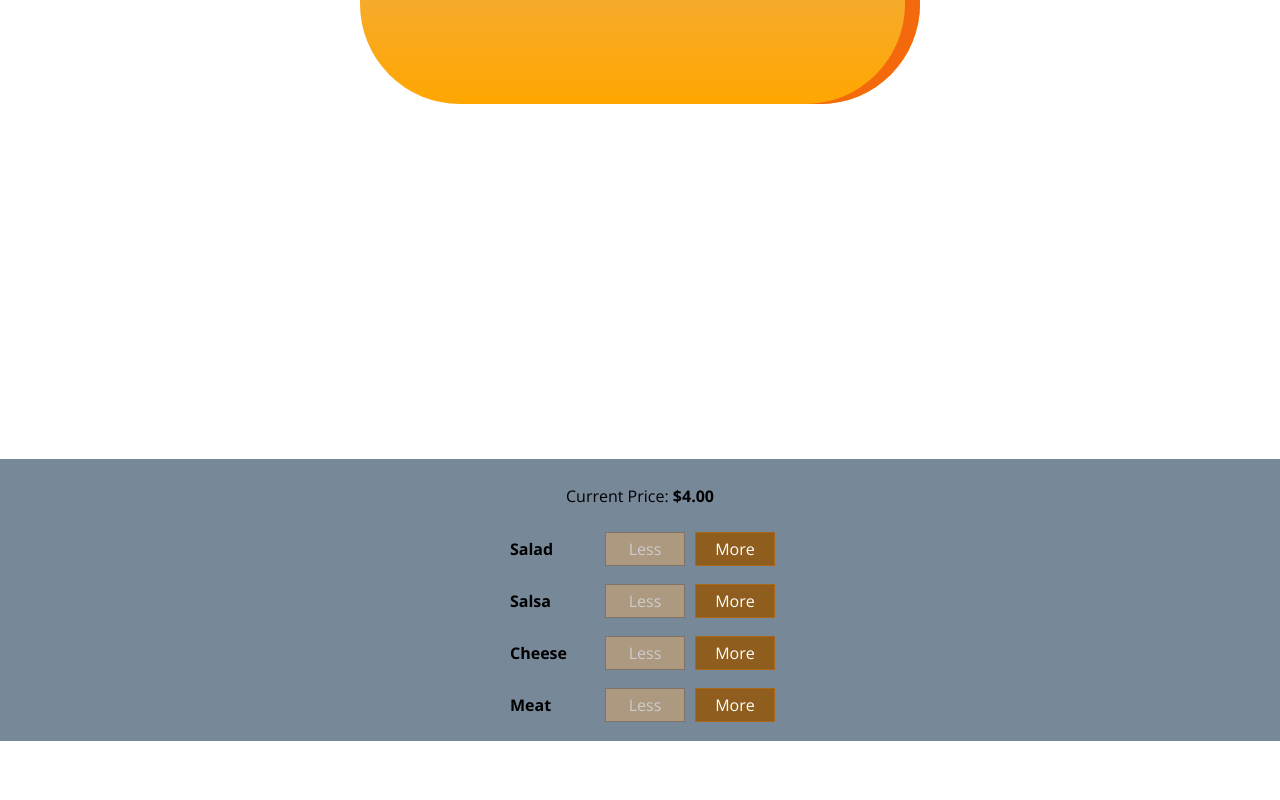
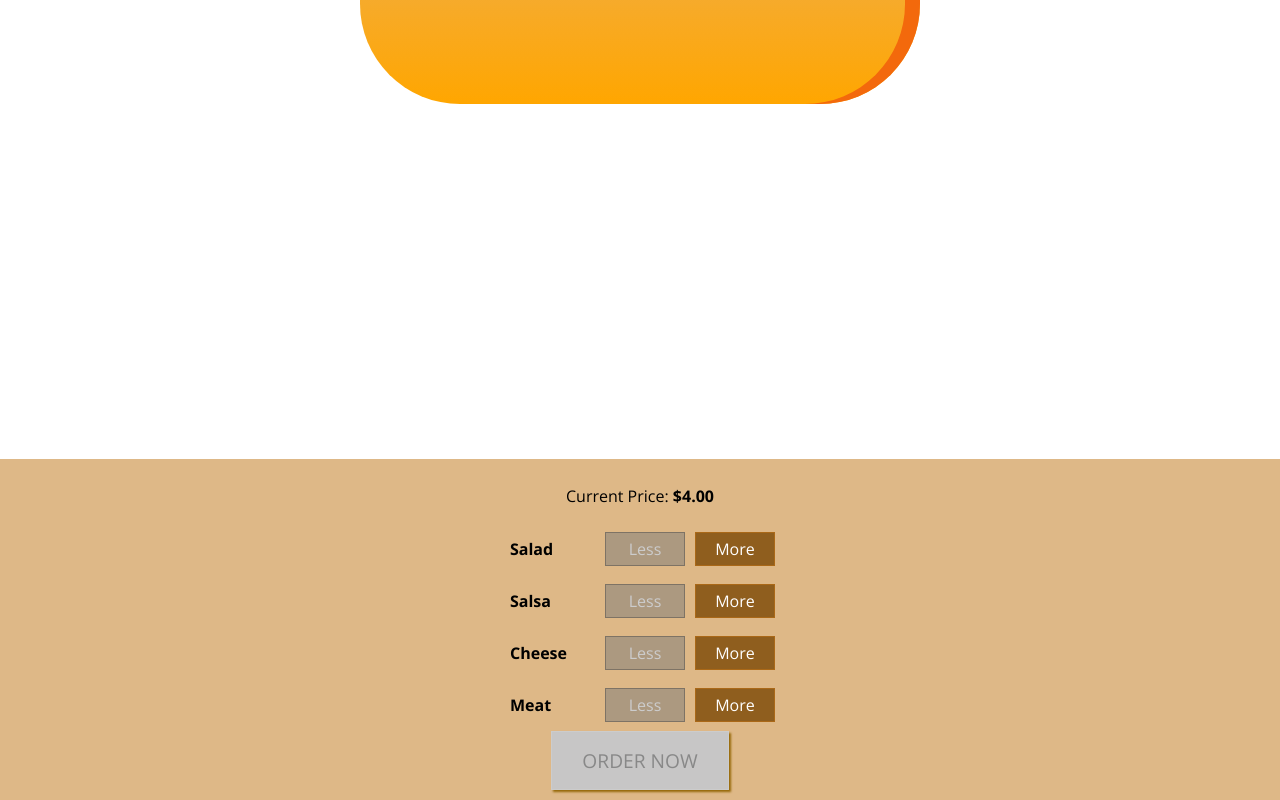
Before and after one commit to ShaunaMack/taco-builder, a React app: page / in a window 1280 px wide. Shown: the part 179-979 px from the top of the page. Before the commit the page ends 920 px from the top, so only its background shows below. Built offline with nearby package versions, Linux system fonts and the light colour scheme.

Commit message:
add oder now button and disable if no ingredients

```diff
--- a/src/components/Taco/BuildControls/BuildControls.js
+++ b/src/components/Taco/BuildControls/BuildControls.js
@@ -22,6 +22,9 @@
                     removed={() => props.ingredientRemoved(ctrl.type)}
                     disabled={props.disabled[ctrl.type]} />
             ))}
+            <button
+                className={classes.OrderButton}
+                disabled={!props.purchasable}>ORDER NOW</button>
         </div>
     );
 };
--- a/src/components/Taco/BuildControls/BuildControls.module.css
+++ b/src/components/Taco/BuildControls/BuildControls.module.css
@@ -1,6 +1,6 @@
 .BuildControls {
     width: 100%;
-    background-color: lightslategray;
+    background-color: burlywood;
     display: flex;
     flex-flow: column;
     align-items: center;
@@ -8,3 +8,45 @@
     margin: auto;
     padding: 10px 0;
 }
+
+
+.OrderButton {
+    background-color: #DAD735;
+    outline: none;
+    cursor: pointer;
+    border: 1px solid #966909;
+    color: #966909;
+    font-family: inherit;
+    font-size: 1.2em;
+    padding: 15px 30px;
+    box-shadow: 2px 2px 2px #966909;
+}
+
+.OrderButton:hover, .OrderButton:active {
+    background-color: #A0DB41;
+    border: 1px solid #966909;
+    color: #966909;
+}
+
+.OrderButton:disabled {
+    background-color: #C7C6C6;
+    cursor: not-allowed;
+    border: 1px solid #ccc;
+    color: #888888;
+}
+
+.OrderButton:not(:disabled) {
+    animation: enable 0.3s linear;
+}
+
+@keyframes enable {
+    0% {
+        transform: scale(1);
+    }
+    60% {
+        transform: scale(1.1);
+    }
+    100% {
+        transform: scale(1);
+    }
+}
--- a/src/containers/TacoBuilder/TacoBuilder.js
+++ b/src/containers/TacoBuilder/TacoBuilder.js
@@ -19,6 +19,18 @@
             salad: 0,
         },
         totalPrice:4,
+        purchasable: false,
+    }
+
+    updatePurchaseState (ingredients) {
+        const sum = Object.values(ingredients).reduce( (sum, el) => {
+            return sum + el;
+        }, 0);
+        console.log("sum: " + sum)
+        this.setState({purchasable: sum > 0})
+            // .map(igKey => {
+            //     return ingredients[igKey];
+            // })
     }
 
     addIngredientHandler = (type) => {
@@ -32,6 +44,7 @@
         const oldPrice = this.state.totalPrice;
         const newPrice = oldPrice + priceAddition;
         this.setState({totalPrice: newPrice, ingredients: updatedIngredients})
+        this.updatePurchaseState(updatedIngredients)
     }
 
     removeIngredientHandler = (type) => {
@@ -48,6 +61,7 @@
         const oldPrice = this.state.totalPrice;
         const newPrice = oldPrice - priceDeduction;
         this.setState({totalPrice: newPrice, ingredients: updatedIngredients})
+        this.updatePurchaseState(updatedIngredients)
     }
     render() {
         const disabledInfo = {
@@ -61,6 +75,7 @@
                 <Taco ingredients={this.state.ingredients}/>
                 <BuildControls
                     price={this.state.totalPrice}
+                    purchasable={this.state.purchasable}
                     ingredientAdded={this.addIngredientHandler}
                     ingredientRemoved={this.removeIngredientHandler}
                     disabled={disabledInfo} />
```
Also changed, not shown: src/components/Taco/BuildControls/BuildControl/BuildControl.module.css (line endings or trailing spaces).
